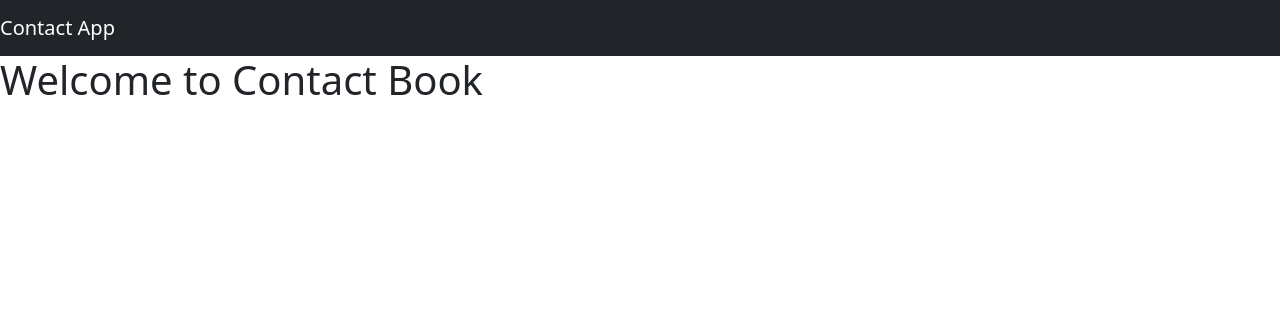
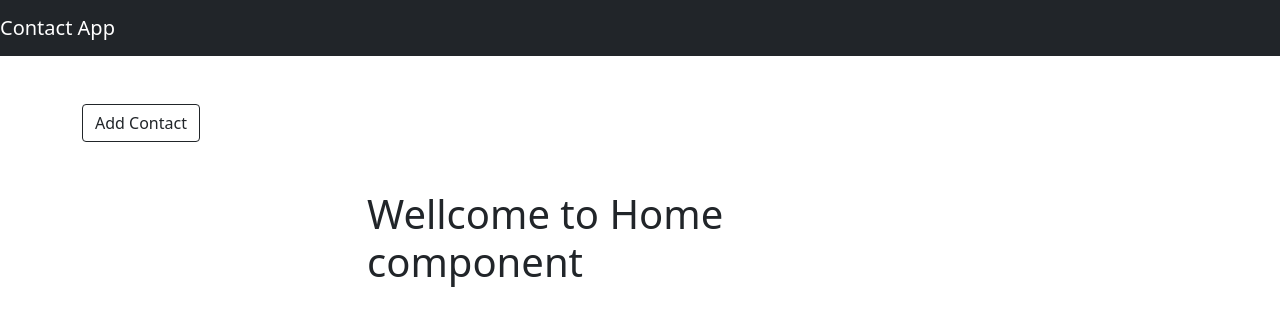
Before and after one commit to 9IcTpy6/ContactApp, a React (Create React App) app in the folder project/: page / in a window 1280 px wide. Shown: the top 326 px of the page. Built offline with nearby package versions, Linux system fonts and the light colour scheme.

Commit message:
Home Component
Add the Home Component, all works

```diff
--- a/project/src/App.js
+++ b/project/src/App.js
@@ -3,6 +3,8 @@ import { Route, Switch } from "react-router-dom";
 import { ToastContainer } from 'react-toastify';
 
 import './App.css';
+
+import Home from './components/Home';
 import Navbar from './components/Navbar';
 
 const App = () => {
@@ -11,7 +13,7 @@ const App = () => {
       <ToastContainer />
       <Navbar />
       <Switch>
-          <Route exact path ="/"><h1>Welcome to Contact Book</h1></Route>
+          <Route exact path ="/" component={()=><Home/> } />
           <Route path ="/add"><h1>i am add component</h1></Route>
           <Route  path ="/edit/:id"><h1>i am edit component</h1> </Route>
       </Switch>
--- a/project/src/components/Home.js
+++ b/project/src/components/Home.js
@@ -1,13 +1,19 @@
 import React from "react";
+import { Link } from "react-router-dom";
 
 const Home = () => {
     return (
-        <div>
-            <h1>
-
-            </h1>
+        <div className="container">
+        <div className="row">
+            <div className="col-md-12 my-5 text-right">
+                <Link to="/add" className="btn btn-outline-dark">Add Contact</Link>
+            </div>
+            <div className="col-md-6 mx-auto">
+            <h1>Wellcome to Home component</h1>
         </div>
-    )
+        </div>
+        </div>
+    );
 }
 
 export default Home
```
